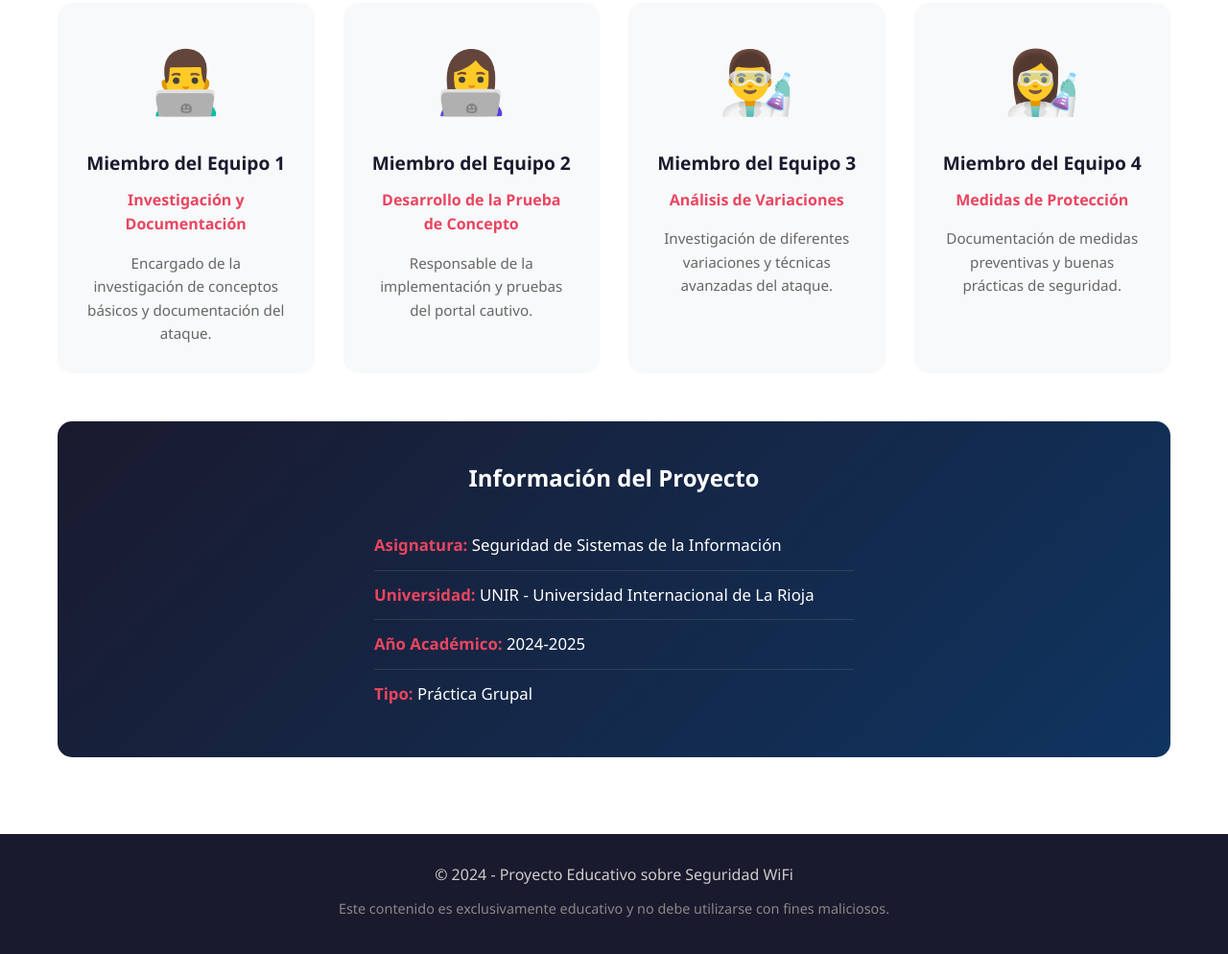
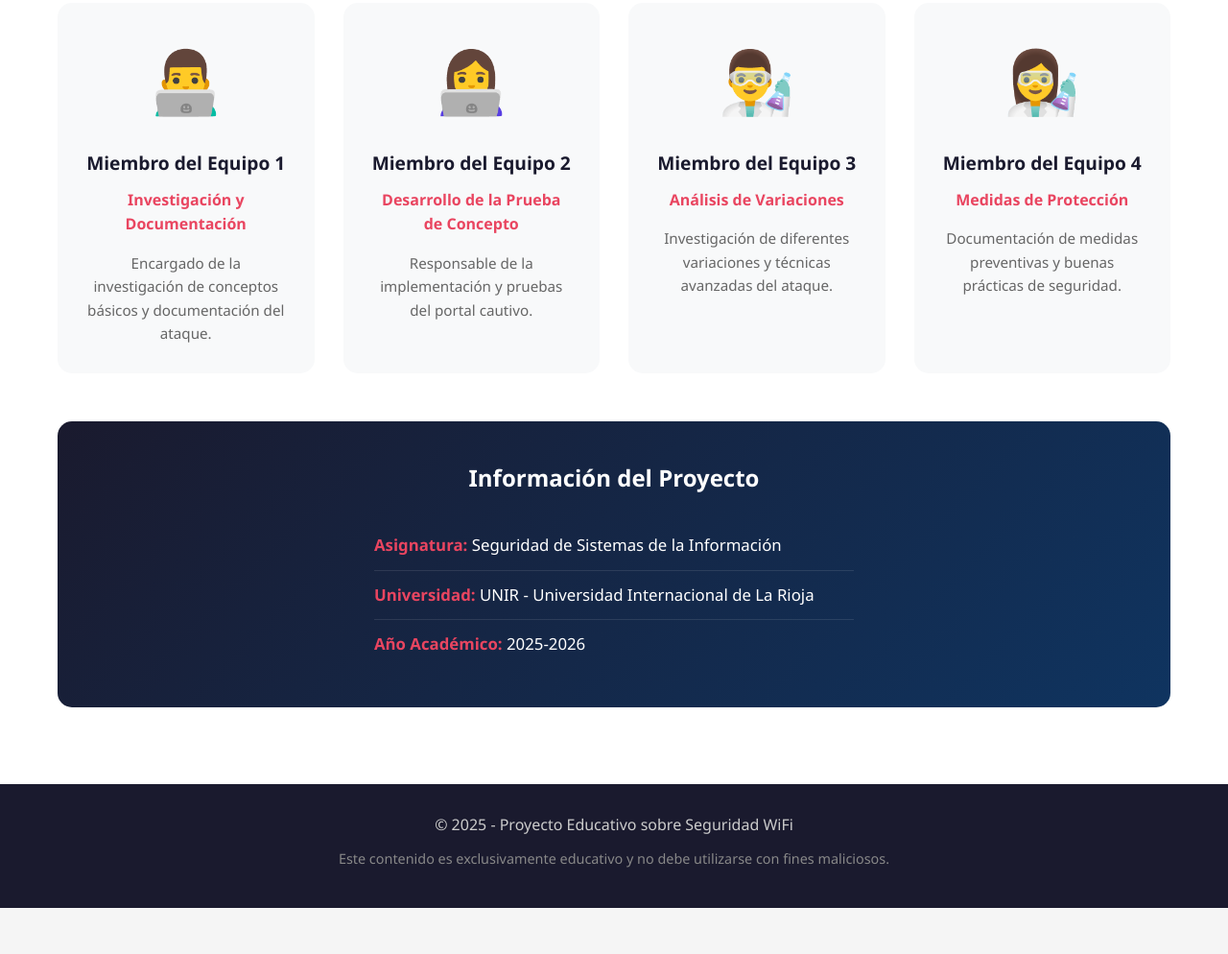
Before and after one commit to ciberunir/practica-grupal, a plain HTML site: page index.html in a window 1280 px wide. Shown: the part 10895-11889 px from the top of the page at 96% size. After the commit the page ends 11841 px from the top, so only its background shows below. Drawn offline with Linux system fonts and the light colour scheme.

Commit message:
Update academic year and copyright year in index.html

```diff
--- a/index.html
+++ b/index.html
@@ -451,8 +451,7 @@ header("Location: https://www.google.com");
                     <ul>
                         <li><strong>Asignatura:</strong> Seguridad de Sistemas de la Información</li>
                         <li><strong>Universidad:</strong> UNIR - Universidad Internacional de La Rioja</li>
-                        <li><strong>Año Académico:</strong> 2024-2025</li>
-                        <li><strong>Tipo:</strong> Práctica Grupal</li>
+                        <li><strong>Año Académico:</strong> 2025-2026</li>
                     </ul>
                 </div>
             </div>
@@ -461,7 +460,7 @@ header("Location: https://www.google.com");
 
     <footer>
         <div class="container">
-            <p>&copy; 2024 - Proyecto Educativo sobre Seguridad WiFi</p>
+            <p>&copy; 2025 - Proyecto Educativo sobre Seguridad WiFi</p>
             <p>Este contenido es exclusivamente educativo y no debe utilizarse con fines maliciosos.</p>
         </div>
     </footer>
```
